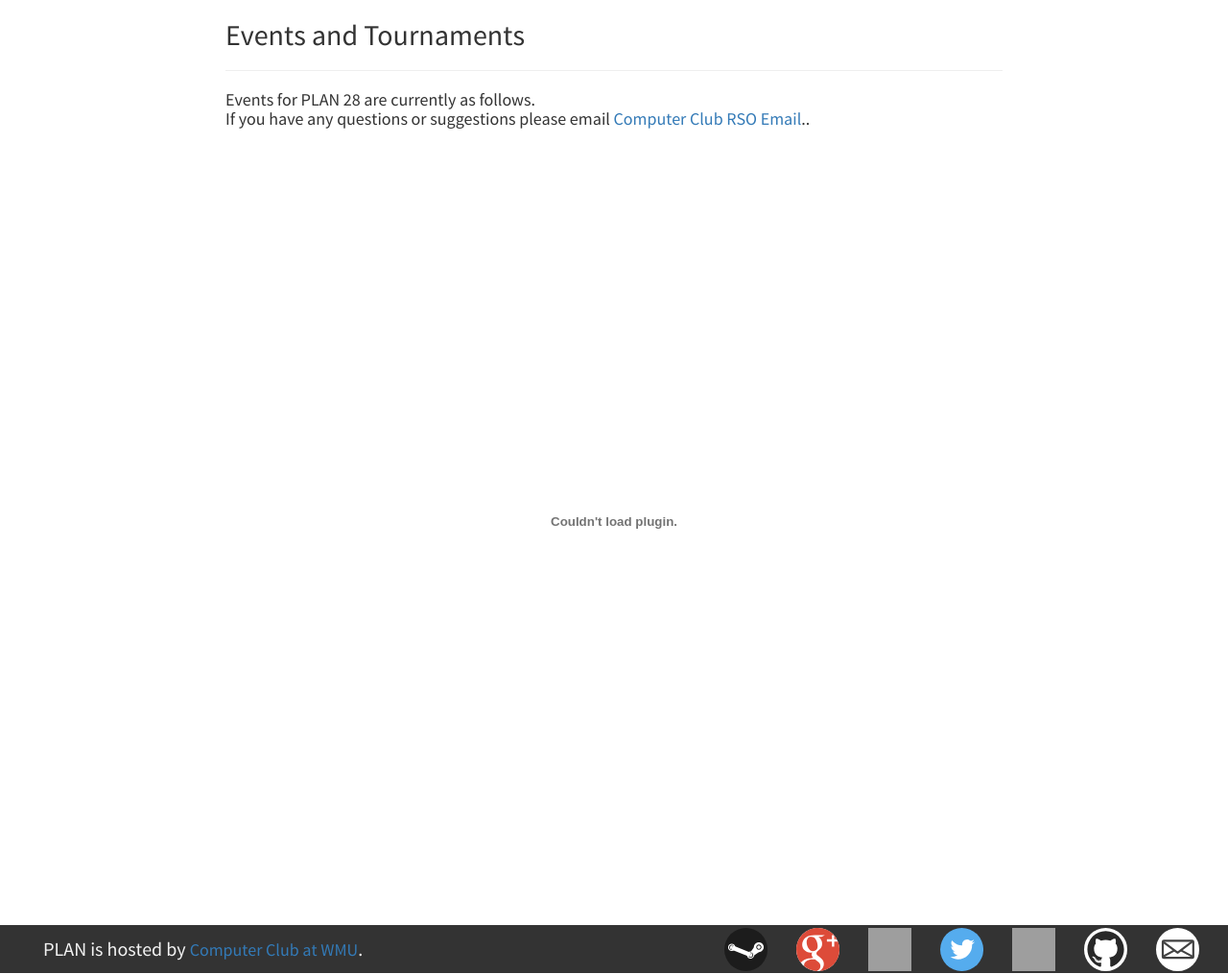
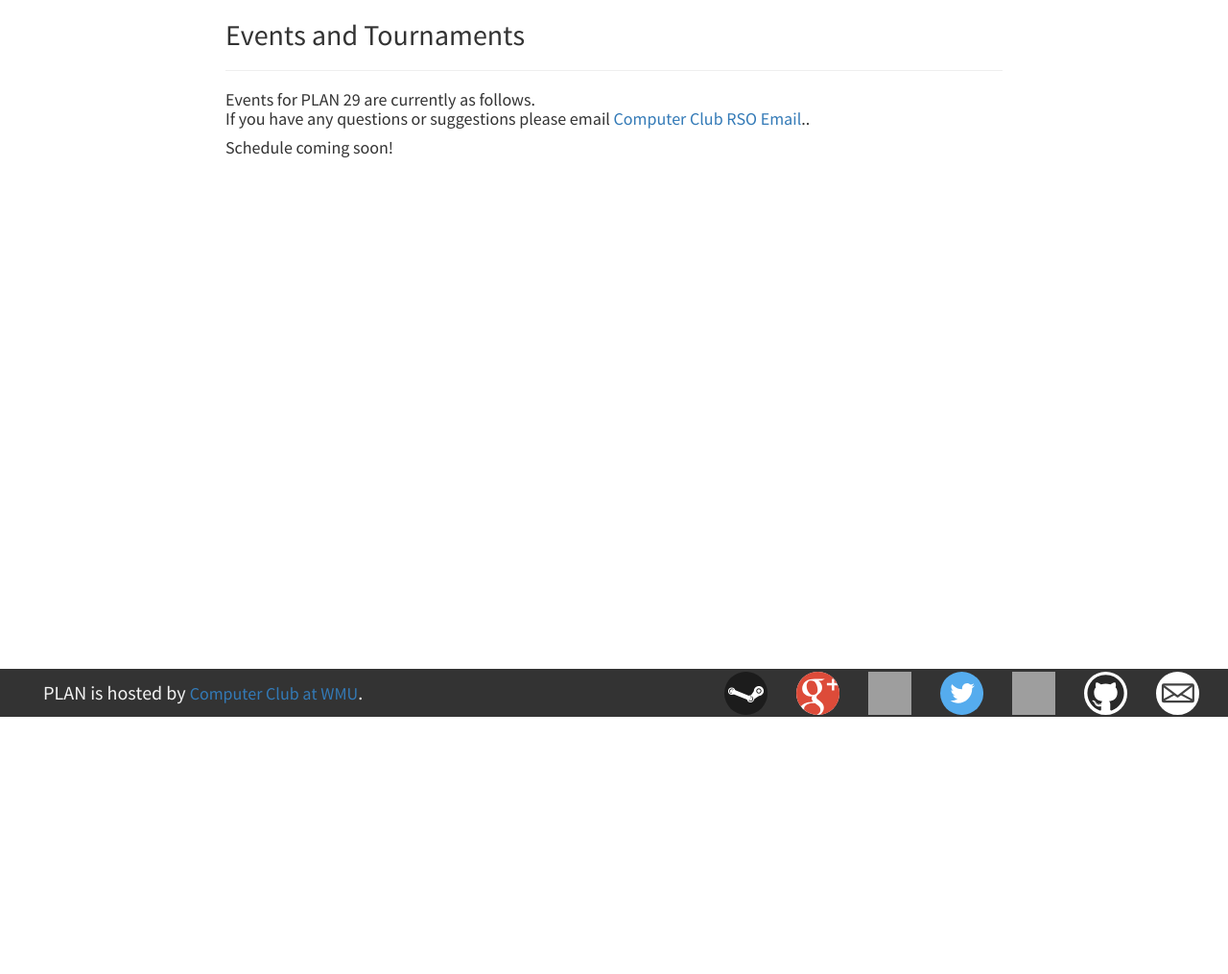
Before and after one commit to ccowmu/whatistheplan.com, a Django app: page /events/ in a window 1280 px wide. Shown: the part 53-1068 px from the top of the page at 96% size. After the commit the page ends 800 px from the top, so only its background shows below. Run offline with Django 3.2, Linux system fonts and the light colour scheme; some libraries are stand-ins or nearby versions; grey boxes are pictures that could not be loaded.

Commit message:
updated /events... for now.

```diff
--- a/whatistheplan/templates/events.html
+++ b/whatistheplan/templates/events.html
@@ -8,7 +8,7 @@
   <div class="col-md-offset-2 col-md-8">
     <h2 class="h2">Events and Tournaments<hr>
 
-		<p>Events for PLAN 28 are currently as follows. <br>
+		<p>Events for PLAN 29 are currently as follows. <br>
 		If you have any questions or suggestions please email
 		<a href="mailto:rso-computerclub@wmich.edu?Subject=PLAN27">Computer Club RSO Email</a>..</p>
 		<!--
@@ -239,7 +239,8 @@
 
 			-->
 
-<object data="/static/PLAN28Schedule.pdf" type="application/pdf" width="900" height="700"></object>
+		<p>Schedule coming soon!</p>
+		<!-- <object data="/static/PLAN28Schedule.pdf" type="application/pdf" width="900" height="700"></object> -->
   </div>
 <!-- end div.row -->
 </div>
```
